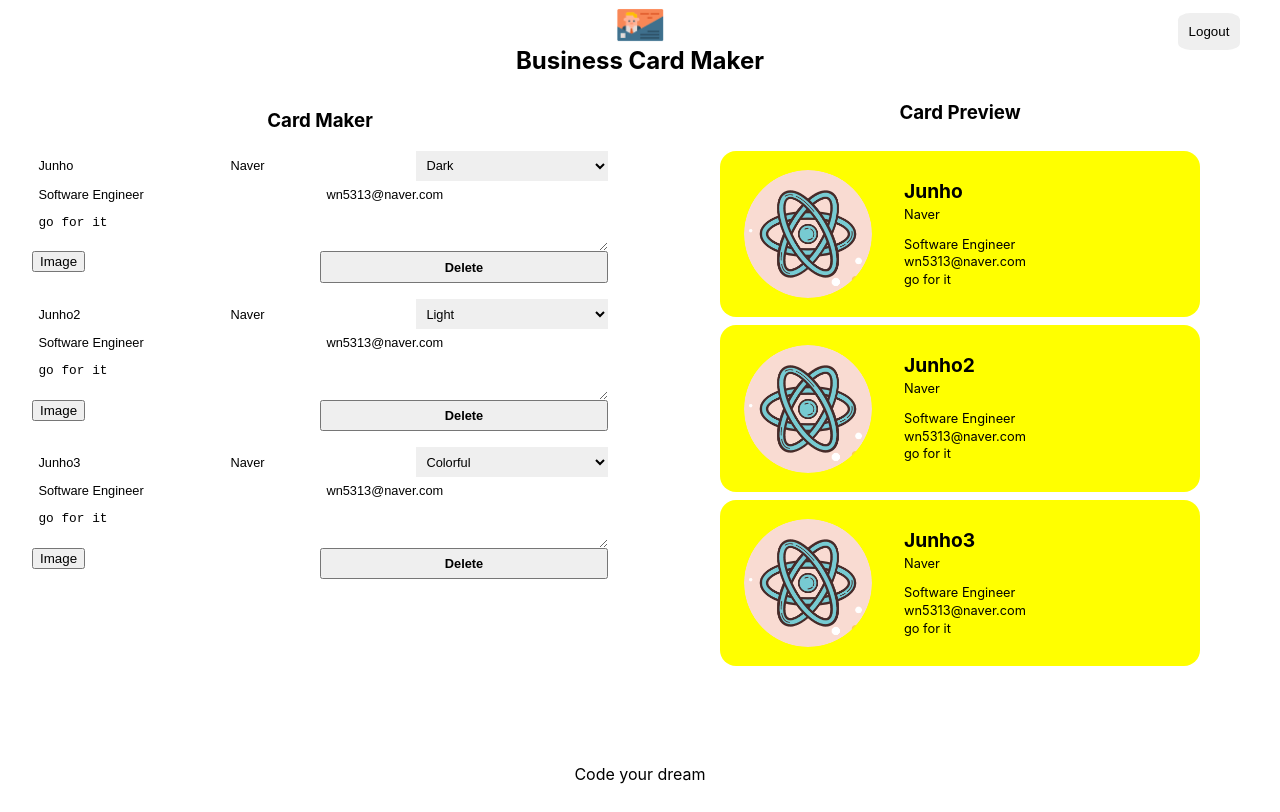
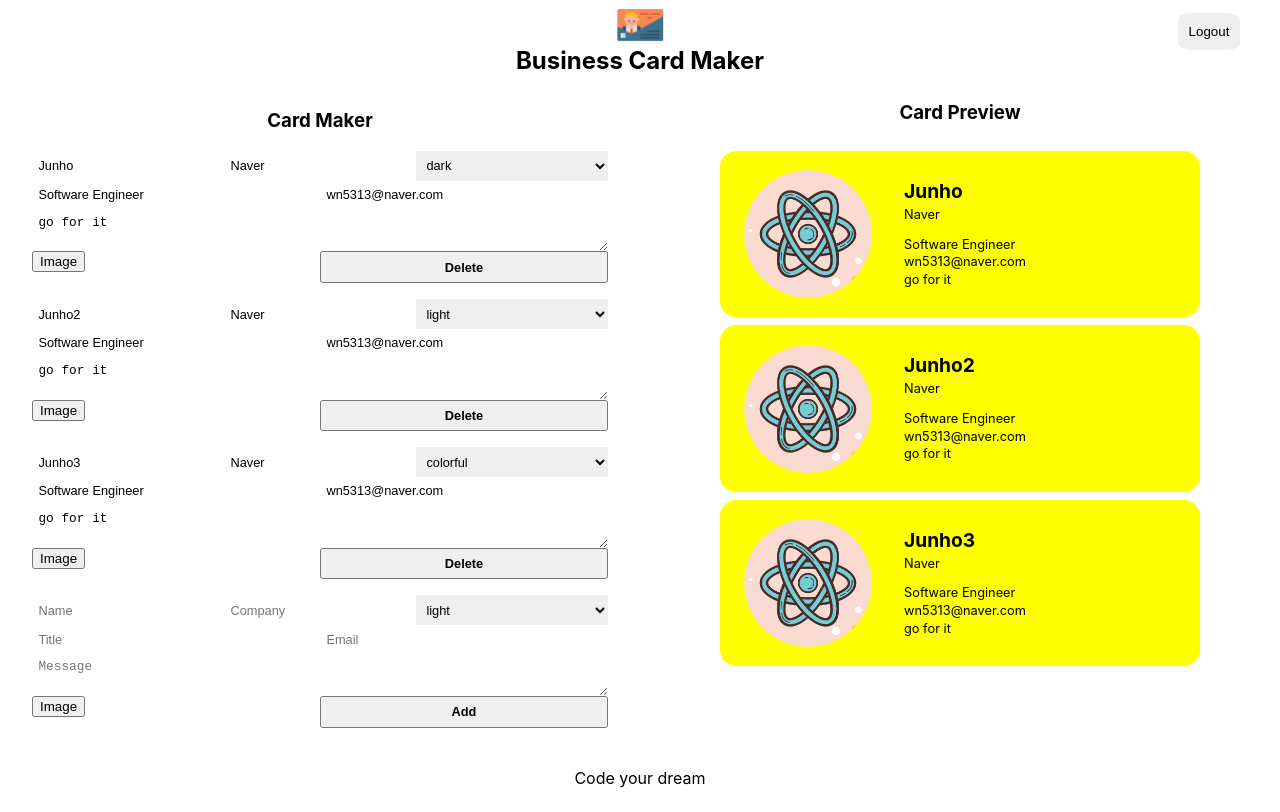
Before and after one commit to junho123/CardMaker, a React (Create React App) app: page /maker in a window 1280 px wide. Built offline with nearby package versions, Linux system fonts and the light colour scheme; no server answers; sample sign-in values are in the browser's storage.

Commit message:
add card add form component

```diff
--- /dev/null
+++ b/src/components/card_add_form/card_add_form.jsx
@@ -0,0 +1,86 @@
+import React, { useRef } from "react";
+import styles from "./card_add_form.module.css";
+import Button from "../button/button";
+import ImageFileInput from "../image_file_input/image_file_input";
+
+const CardAddForm = ({ onAdd }) => {
+  const formRef = useRef();
+  const nameRef = useRef();
+  const companyRef = useRef();
+  const themeRef = useRef();
+  const titleRef = useRef();
+  const emailRef = useRef();
+  const messageRef = useRef();
+
+  const onSubmit = (event) => {
+    event.preventDefault();
+    const card = {
+      id: Date.now(),
+      name: nameRef.current.value || "",
+      company: companyRef.current.value || "",
+      theme: themeRef.current.value,
+      title: titleRef.current.value || "",
+      email: emailRef.current.value || "",
+      message: messageRef.current.value || "",
+      fileName: "",
+      fileURL: "",
+    };
+    formRef.current.reset();
+    onAdd(card);
+  };
+
+  return (
+    <form ref={formRef} className={styles.form}>
+      <input
+        ref={nameRef}
+        className={styles.input}
+        type="text"
+        name="name"
+        placeholder="Name"
+      />
+      <input
+        ref={companyRef}
+        className={styles.input}
+        type="text"
+        name="company"
+        placeholder="Company"
+      />
+      <select
+        ref={themeRef}
+        className={styles.select}
+        name="theme"
+        placeholder="Theme"
+      >
+        <option placeholder="light">light</option>
+        <option placeholder="dark">dark</option>
+        <option placeholder="colorful">colorful</option>
+      </select>
+      <input
+        ref={titleRef}
+        className={styles.input}
+        type="text"
+        name="title"
+        placeholder="Title"
+      />
+      <input
+        ref={emailRef}
+        className={styles.input}
+        type="text"
+        name="email"
+        placeholder="Email"
+      />
+      <textarea
+        ref={messageRef}
+        className={styles.textarea}
+        name="message"
+        placeholder="Message"
+      />
+      <div className={styles.fileInput}>
+        <ImageFileInput />
+      </div>
+      <Button name="Add" onClick={onSubmit} />
+    </form>
+  );
+};
+
+export default CardAddForm;
--- /dev/null
+++ b/src/components/card_add_form/card_add_form.module.css
@@ -0,0 +1,45 @@
+@value makerBlack, makerWhite from '../../common/colors.css';
+
+.form {
+  display: flex;
+  width: 100%;
+  flex-wrap: wrap;
+  border-top: 1px solid makerBlack;
+  border-left: 1px solid makerBlack;
+  margin-bottom: 1em;
+}
+
+.input,
+.textarea,
+.select,
+.button,
+.fileInput {
+  font-size: 0.8rem;
+  width: 100%;
+  border: 0;
+  padding: 0.5em;
+  border-bottom: 1px solid makerBlack;
+  border-right: 1px solid makerBlack;
+  background: makerWhite;
+}
+
+.input,
+.select {
+  flex: 1 1 30%;
+}
+
+.fileInput {
+  padding: 0;
+  flex: 1 1 50%;
+}
+
+.input:focus,
+.textarea:focus,
+.select:focus,
+.button:focus {
+  outline: 0;
+}
+
+.textarea {
+  flex-basis: 100%;
+}
--- a/src/components/card_edit_form/card_edit_form.jsx
+++ b/src/components/card_edit_form/card_edit_form.jsx
@@ -19,9 +19,9 @@ const CardEditForm = ({ card }) => {
         value={company}
       />
       <select className={styles.select} name="theme" value={theme}>
-        <option value="light">Light</option>
-        <option value="dark">Dark</option>
-        <option value="colorful">Colorful</option>
+        <option value="light">light</option>
+        <option value="dark">dark</option>
+        <option value="colorful">colorful</option>
       </select>
       <input className={styles.input} type="text" name="title" value={title} />
       <input className={styles.input} type="text" name="email" value={email} />
--- a/src/components/editor/editor.jsx
+++ b/src/components/editor/editor.jsx
@@ -1,13 +1,15 @@
 import React from "react";
+import CardAddForm from "../card_add_form/card_add_form";
 import CardEditForm from "../card_edit_form/card_edit_form";
 import styles from "./editor.module.css";
 
-const Editor = ({ cards }) => (
+const Editor = ({ cards, addCard }) => (
   <section className={styles.editor}>
     <h1 className={styles.title}>Card Maker</h1>
     {cards.map((card) => (
-      <CardEditForm card={card} />
+      <CardEditForm key={card.id} card={card} />
     ))}
+    <CardAddForm onAdd={addCard} />
   </section>
 );
 
--- a/src/components/maker/maker.jsx
+++ b/src/components/maker/maker.jsx
@@ -55,11 +55,16 @@ const Maker = ({ authService }) => {
     });
   });
 
+  const addCard = (card) => {
+    const updated = [...cards, card];
+    setCards(updated);
+  };
+
   return (
     <section className={styles.maker}>
       <Header onLogout={onLogout} />
       <div className={styles.container}>
-        <Editor cards={cards} />
+        <Editor cards={cards} addCard={addCard} />
         <Preview cards={cards} />
       </div>
       <Footer />
```
